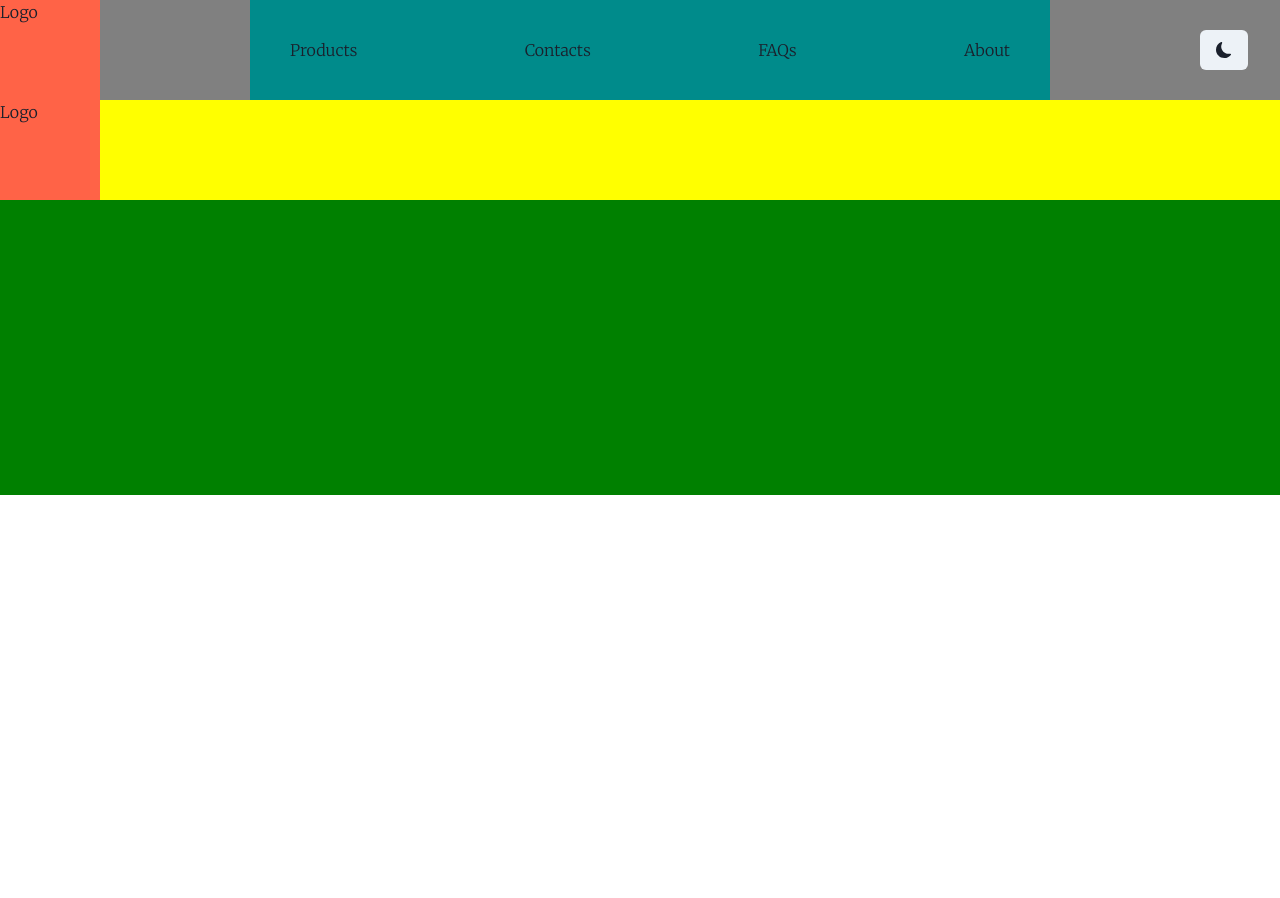
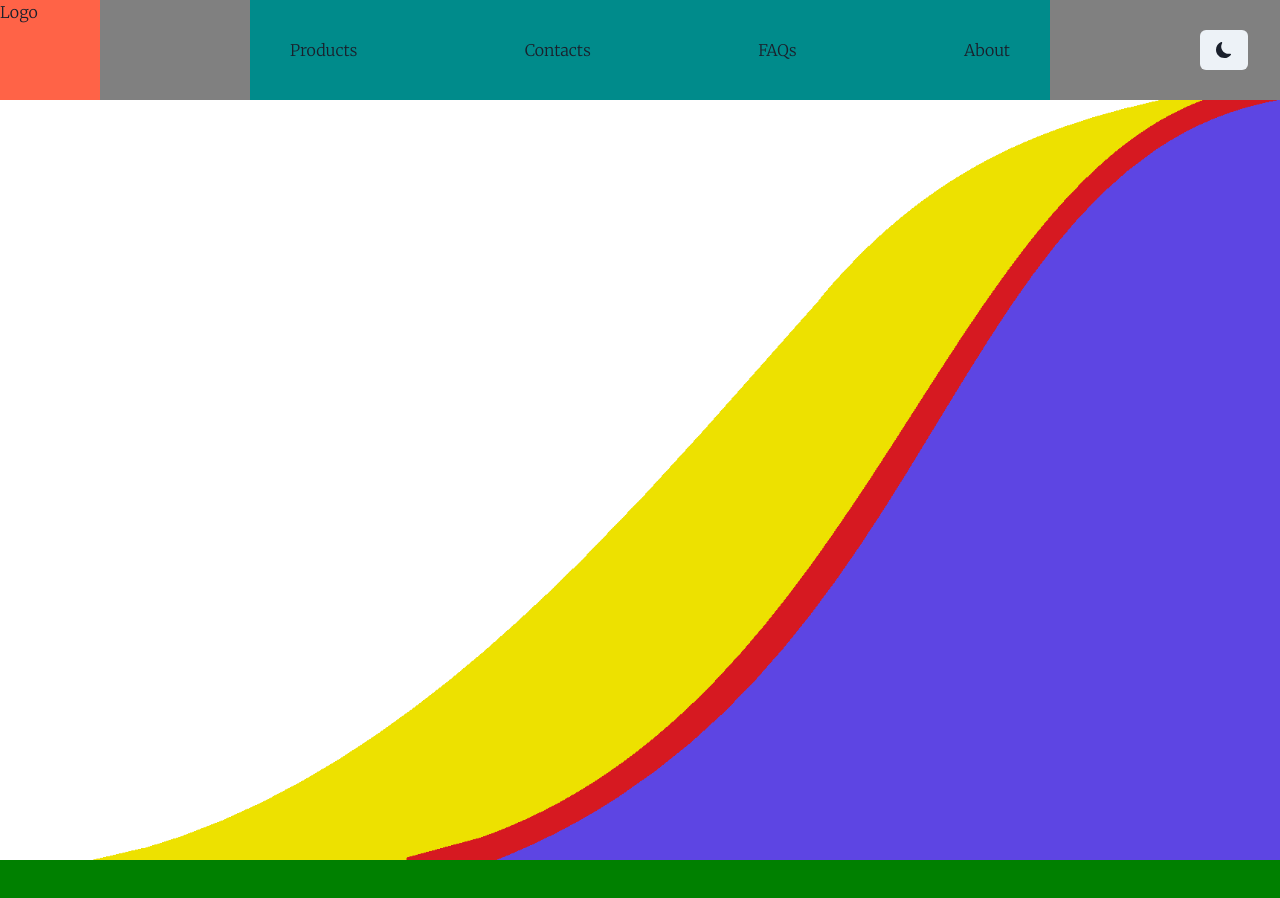
Before and after one commit to Rinidh/Vala-client, a React (Vite) app: page / in a window 1280 px wide. Shown: the top 898 px of the page. Before the commit the page ends 800 px from the top, so only its background shows below. Built offline with nearby package versions, Linux system fonts and the light colour scheme; a web font is replaced by a local one.

Commit message:
Add the home page with a bg img The background uses vh and vw to stay same size always

```diff
--- /dev/null
+++ b/src/components/Home.tsx
@@ -0,0 +1,26 @@
+import { Box, Img, useColorMode } from "@chakra-ui/react";
+
+const Home = () => {
+  const { colorMode } = useColorMode();
+
+  const backWallUrl =
+    colorMode === "dark"
+      ? "url('src/assets/wall1-dark.png')"
+      : "url('src/assets/wall1.png')";
+
+  return (
+    <Box
+      bgImage={backWallUrl}
+      w={"100vw"}
+      h={"95vh"}
+      bgSize={"cover"}
+      bgPosition="center"
+      bgRepeat="no-repeat"
+
+      // h={1022} //original size too big
+      // w={2368}
+    ></Box>
+  );
+};
+
+export default Home;
--- a/src/routes/AppRoutes.tsx
+++ b/src/routes/AppRoutes.tsx
@@ -1,13 +1,13 @@
 import { Route, Routes } from "react-router-dom";
-import Logo from "../components/Logo";
 import X from "../components/X";
 import No from "../components/No";
 import Y from "../components/Y";
+import Home from "../components/Home";
 
 const AppRoutes = () => {
   return (
     <Routes>
-      <Route index element={<Logo />}></Route>
+      <Route index element={<Home />}></Route>
       <Route path="x" element={<X />}></Route>
       <Route path="y" element={<Y />}></Route>
       <Route path="*" element={<No />} />
```
Also changed, not shown: src/assets/wall1-dark.png (added), src/assets/wall1.png (added).
